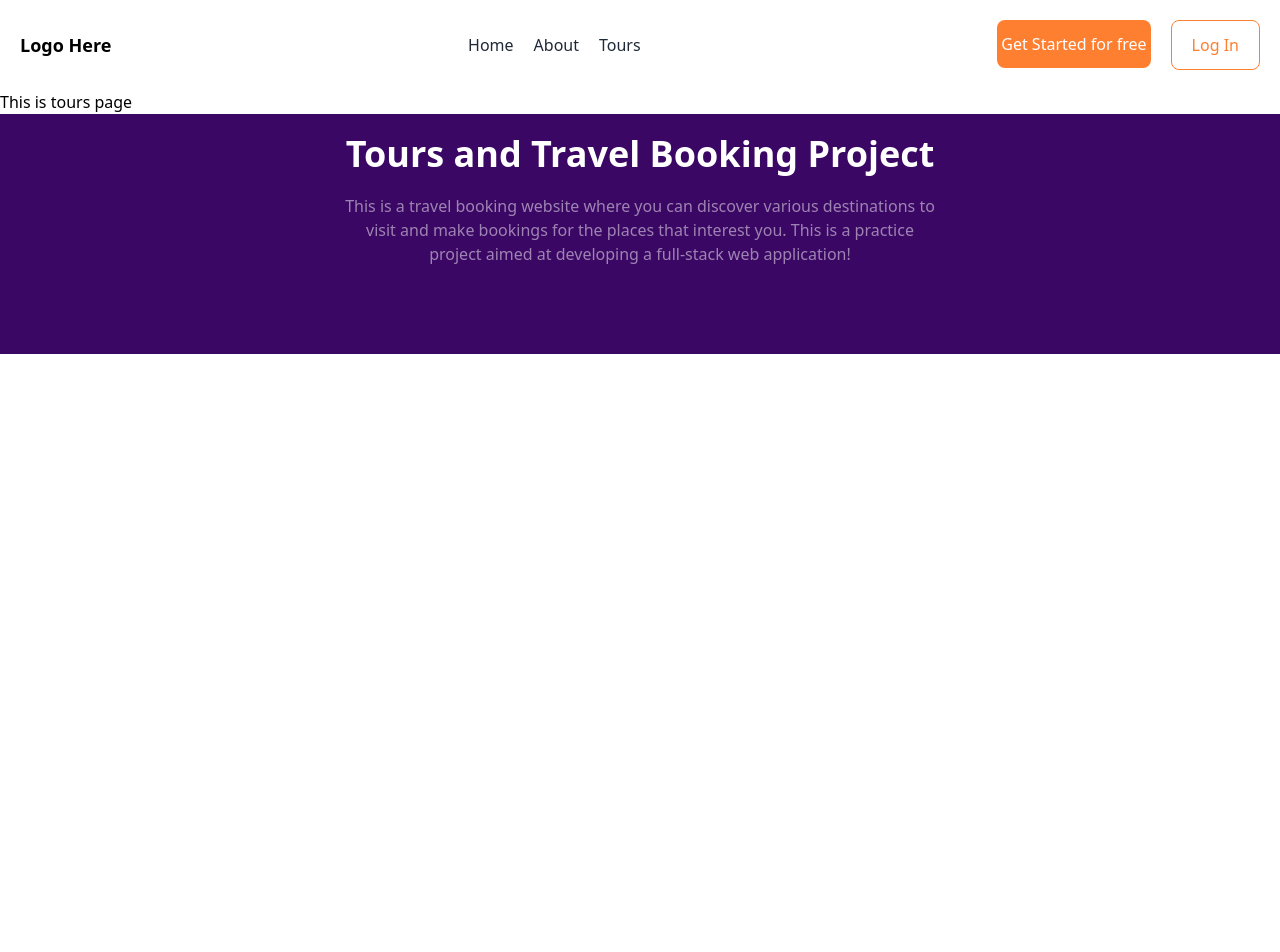
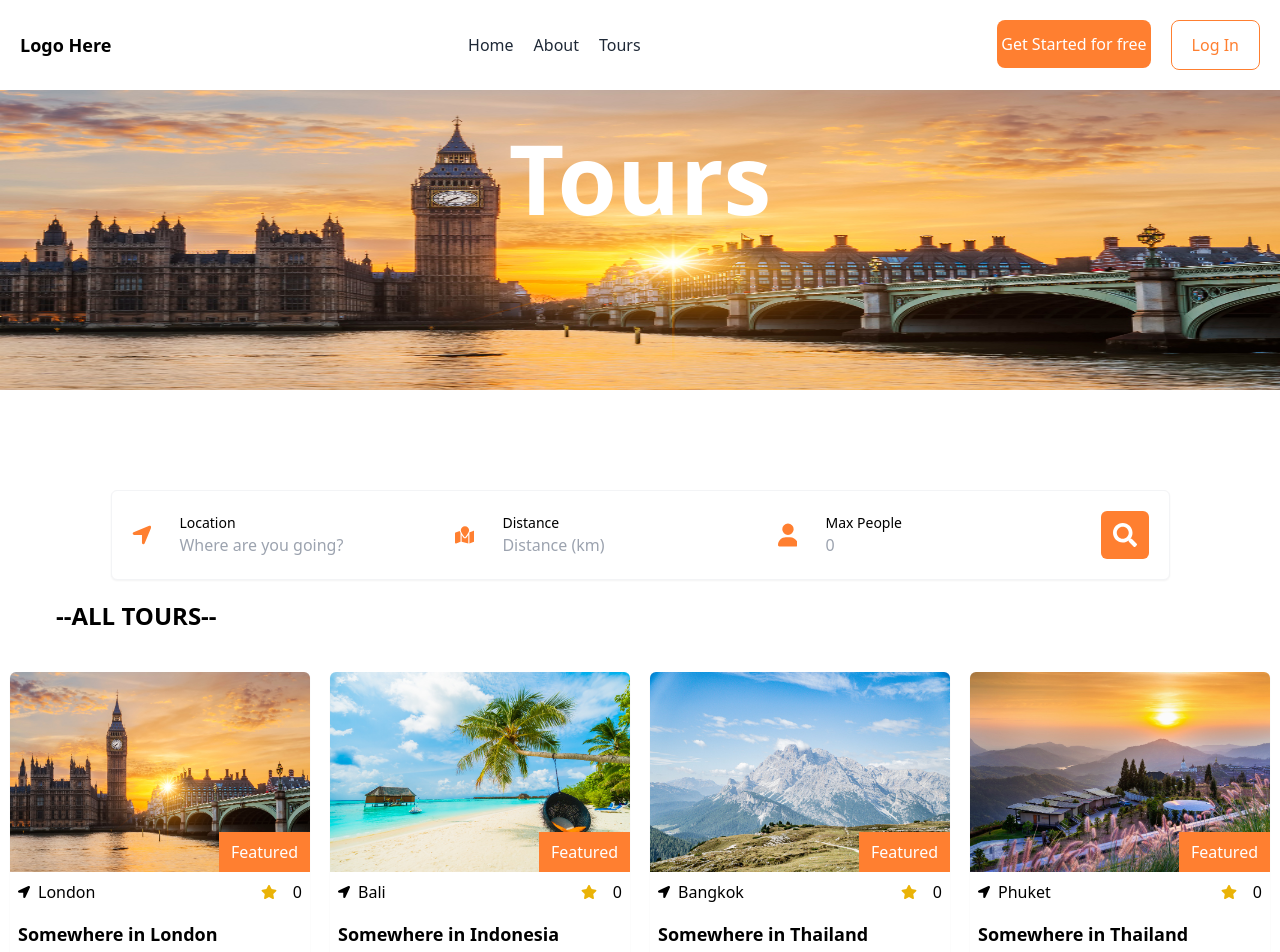
Before and after one commit to AadarshaKhatri/travelWorld, a React (Vite) app in the folder frontend/: page /tours in a window 1280 px wide. Shown: the top 952 px of the page. Before the commit the page ends 800 px from the top, so only its background shows below. Built offline with nearby package versions, Linux system fonts and the light colour scheme.

Commit message:
Frontend- Pagination Completed tours pages

```diff
--- a/frontend/src/components/FeaturedToursList/FeaturedTourList.tsx
+++ b/frontend/src/components/FeaturedToursList/FeaturedTourList.tsx
@@ -5,6 +5,7 @@ const FeaturedTourList = () => {
   const TourDetails = [
 
       {
+        "id":0,
         "title": "Westminister Bridge",
         "city": "London",
         "address": "Somewhere in London",
@@ -18,6 +19,7 @@ const FeaturedTourList = () => {
         "featured": true
       },
       {
+        "id":1,
         "title": "Bali, Indonesia",
         "city": "Bali",
         "address": "Somewhere in Indonesia",
@@ -31,6 +33,7 @@ const FeaturedTourList = () => {
         "featured": true
       },
       {
+        "id":2,
         "title": "Snowy Mountains, Thailand",
         "city": "Bangkok",
         "address": "Somewhere in Thailand",
@@ -44,6 +47,7 @@ const FeaturedTourList = () => {
         "featured": true
       },
       {
+        "id":3,
         "title": "Beautiful Sunrise, Thailand",
         "city": "Phuket",
         "address": "Somewhere in Thailand",
@@ -57,6 +61,7 @@ const FeaturedTourList = () => {
         "featured": true
       },
       {
+        "id":4,
         "title": "Nusa Pendia Bali, Indonesia",
         "city": "Bali",
         "address": "Somewhere in Indonesia",
@@ -70,6 +75,7 @@ const FeaturedTourList = () => {
         "featured": true
       },
       {
+        "id":5,
         "title": "Cherry Blossoms Spring",
         "city": "Tokyo",
         "address": "Somewhere in Japan",
@@ -83,6 +89,7 @@ const FeaturedTourList = () => {
         "featured": true
       },
       {
+        "id":6,
         "title": "Holmen Lofoten, France",
         "city": "Paris",
         "address": "Somewhere in France",
@@ -96,6 +103,7 @@ const FeaturedTourList = () => {
         "featured": true
       },
       {
+        "id":7,
         "title": "Snowy Mountains, Thailand",
         "city": "Bangkok",
         "address": "Somewhere in Thailand",
@@ -109,6 +117,7 @@ const FeaturedTourList = () => {
         "featured": true
       },
       {
+        "id":8,
         "title": "Jaflong, Sylhet",
         "city": "Sylhet",
         "address": "Somewhere in Sylhet",
@@ -122,6 +131,7 @@ const FeaturedTourList = () => {
         "featured": false
       },
       {
+        "id":9,
         "title": "Cox's Bazar Sea Beach",
         "city": "Chittagong",
         "address": "Somewhere in Chittagong",
@@ -151,6 +161,7 @@ const FeaturedTourList = () => {
 
             <TourCard
             key={index}
+            id={currentElement.id}
             title={currentElement.title}
             description={currentElement.desc}
             city={currentElement.city}
--- /dev/null
+++ b/frontend/src/components/Pagination/Pagination.tsx
@@ -0,0 +1,31 @@
+import { useEffect, useState } from "react";
+
+const Pagination = () => {
+  const [pageCount, setPageCount] = useState(0);
+  const [page, setPage] = useState(0);
+
+  useEffect(() => {
+    const pages = Math.ceil(5 / 8);
+    setPageCount(pages);
+  }, [page]);
+
+  return (
+    <section className="overflow-x-hidden">
+      <div className="w-full mx-10 flex flex-row justify-center pb-10">
+        {
+          [...Array(pageCount).keys()].map(number => (
+            <span
+              key={number}
+              className={`px-2 py-1 cursor-pointer ${page === number ? "bg-blue-500 text-white" : ""}`}
+              onClick={() => setPage(number)}
+            >
+              {number + 1}
+            </span>
+          ))
+        }
+      </div>
+    </section>
+  );
+};
+
+export default Pagination;
--- a/frontend/src/components/TourCard/TourCard.tsx
+++ b/frontend/src/components/TourCard/TourCard.tsx
@@ -3,6 +3,7 @@ import { Link } from "react-router-dom"
 
 interface TourCardProps {
   key:number,
+  id:number,
   title:string,
   city:string,
   address:string,
@@ -60,7 +61,7 @@ const TourCard = (props:TourCardProps) => {
             </div>
 
             <div>
-              <Link to={`/tours/${props.key}`}><button className="bg-yellow-500 text-white p-2 rounded-md cursor-pointer">Book Now</button></Link>
+              <Link to={`/tours/${props.id}`}><button className="bg-yellow-500 text-white p-2 rounded-md cursor-pointer">Book Now</button></Link>
             </div>
 
           </div>
--- a/frontend/src/output.css
+++ b/frontend/src/output.css
@@ -620,6 +620,10 @@ video {
   top: 0px;
 }
 
+.top-10 {
+  top: 2.5rem;
+}
+
 .top-40 {
   top: 10rem;
 }
@@ -632,9 +636,18 @@ video {
   z-index: 50;
 }
 
+.mx-10 {
+  margin-left: 2.5rem;
+  margin-right: 2.5rem;
+}
+
 .mx-auto {
   margin-left: auto;
   margin-right: auto;
+}
+
+.ml-14 {
+  margin-left: 3.5rem;
 }
 
 .mt-10 {
@@ -683,6 +696,10 @@ video {
 
 .h-screen {
   height: 100vh;
+}
+
+.max-h-\[300px\] {
+  max-height: 300px;
 }
 
 .w-\[100px\] {
@@ -759,6 +776,10 @@ video {
   row-gap: 1.25rem;
 }
 
+.overflow-x-hidden {
+  overflow-x: hidden;
+}
+
 .rounded-lg {
   border-radius: 0.5rem;
 }
@@ -791,6 +812,11 @@ video {
   background-color: rgb(0 0 0 / var(--tw-bg-opacity, 1));
 }
 
+.bg-blue-500 {
+  --tw-bg-opacity: 1;
+  background-color: rgb(59 130 246 / var(--tw-bg-opacity, 1));
+}
+
 .bg-primary {
   --tw-bg-opacity: 1;
   background-color: rgb(255 127 48 / var(--tw-bg-opacity, 1));
@@ -814,6 +840,11 @@ video {
 .object-cover {
   -o-object-fit: cover;
      object-fit: cover;
+}
+
+.object-fill {
+  -o-object-fit: fill;
+     object-fit: fill;
 }
 
 .p-2 {
@@ -857,6 +888,11 @@ video {
   padding-right: 1.25rem;
 }
 
+.py-1 {
+  padding-top: 0.25rem;
+  padding-bottom: 0.25rem;
+}
+
 .py-2 {
   padding-top: 0.5rem;
   padding-bottom: 0.5rem;
@@ -870,6 +906,10 @@ video {
 .py-5 {
   padding-top: 1.25rem;
   padding-bottom: 1.25rem;
+}
+
+.pb-10 {
+  padding-bottom: 2.5rem;
 }
 
 .pb-20 {
@@ -894,6 +934,11 @@ video {
 
 .text-center {
   text-align: center;
+}
+
+.text-2xl {
+  font-size: 1.5rem;
+  line-height: 2rem;
 }
 
 .text-4xl {
--- a/frontend/src/pages/Tours.tsx
+++ b/frontend/src/pages/Tours.tsx
@@ -1,8 +1,209 @@
+
+import Pagination from "../components/Pagination/Pagination"
+import SearchBar from "../components/SearchBar/SearchBar"
+import TourCard from "../components/TourCard/TourCard"
 
 
 const Tours = () => {
+  const TourDetails = [
+
+    {
+      "id":0,
+      "title": "Westminister Bridge",
+      "city": "London",
+      "address": "Somewhere in London",
+      "distance": 300,
+      "price": 99,
+      "maxGroupSize": 10,
+      "desc": "this is the description",
+      "reviews": [],
+
+      "photo": "/assets/tour-img01.jpg",
+      "featured": true
+    },
+    {
+      "id":1,
+      "title": "Bali, Indonesia",
+      "city": "Bali",
+      "address": "Somewhere in Indonesia",
+      "distance": 400,
+      "price": 99,
+      "maxGroupSize": 8,
+      "desc": "this is the description",
+      "reviews": [],
+
+      "photo": "/assets/tour-img02.jpg",
+      "featured": true
+    },
+    {
+      "id":2,
+      "title": "Snowy Mountains, Thailand",
+      "city": "Bangkok",
+      "address": "Somewhere in Thailand",
+      "distance": 500,
+      "price": 99,
+      "maxGroupSize": 8,
+      "desc": "this is the description",
+      "reviews": [],
+
+      "photo": "/assets/tour-img03.jpg",
+      "featured": true
+    },
+    {
+      "id":3,
+      "title": "Beautiful Sunrise, Thailand",
+      "city": "Phuket",
+      "address": "Somewhere in Thailand",
+      "distance": 500,
+      "price": 99,
+      "maxGroupSize": 8,
+      "desc": "this is the description",
+      "reviews": [],
+
+      "photo": "/assets/tour-img04.jpg",
+      "featured": true
+    },
+    {
+      "id":4,
+      "title": "Nusa Pendia Bali, Indonesia",
+      "city": "Bali",
+      "address": "Somewhere in Indonesia",
+      "distance": 500,
+      "price": 99,
+      "maxGroupSize": 8,
+      "desc": "this is the description",
+      "reviews": [],
+
+      "photo": "/assets/tour-img02.jpg",
+      "featured": true
+    },
+    {
+      "id":5,
+      "title": "Cherry Blossoms Spring",
+      "city": "Tokyo",
+      "address": "Somewhere in Japan",
+      "distance": 500,
+      "price": 99,
+      "maxGroupSize": 8,
+      "desc": "this is the description",
+      "reviews": [],
+
+      "photo": "/assets/tour-img01.jpg",
+      "featured": true
+    },
+    {
+      "id":6,
+      "title": "Holmen Lofoten, France",
+      "city": "Paris",
+      "address": "Somewhere in France",
+      "distance": 500,
+      "price": 99,
+      "maxGroupSize": 8,
+      "desc": "this is the description",
+      "reviews": [],
+
+      "photo": "/assets/tour-img05.jpg",
+      "featured": true
+    },
+    {
+      "id":7,
+      "title": "Snowy Mountains, Thailand",
+      "city": "Bangkok",
+      "address": "Somewhere in Thailand",
+      "distance": 500,
+      "price": 99,
+      "maxGroupSize": 8,
+      "desc": "this is the description",
+      "reviews": [],
+
+      "photo": "/assets/tour-img04.jpg",
+      "featured": true
+    },
+    {
+      "id":8,
+      "title": "Jaflong, Sylhet",
+      "city": "Sylhet",
+      "address": "Somewhere in Sylhet",
+      "distance": 100,
+      "price": 99,
+      "maxGroupSize": 5,
+      "desc": "this is the description",
+      "reviews": [],
+
+      "photo": "/assets/tour-img01.jpg",
+      "featured": false
+    },
+    {
+      "id":9,
+      "title": "Cox's Bazar Sea Beach",
+      "city": "Chittagong",
+      "address": "Somewhere in Chittagong",
+      "distance": 500,
+      "price": 99,
+      "maxGroupSize": 8,
+      "desc": "this is the description",
+      "reviews": [],
+
+      "photo": "/assets/tour-img03.jpg",
+      "featured": false
+    }
+  ]
   return (
-    <div>This is tours page</div>
+    <section>
+      <div>
+
+        {/* UpperSection */}
+        <div className="relative flex flex-row justify-center items-center pb-20">
+          <img src="/assets/tour-img01.jpg" className="w-full max-h-[300px] object-fill">
+
+          </img>
+          <h2 className="text-8xl text-white absolute font-bold top-10">Tours</h2>
+        </div>
+
+        {/* Search Bar */}
+
+        <div className="w-full flex flex-row justify-center">
+          <SearchBar/>
+        </div>
+
+      {/* Featured Tours Card */}
+        <div >
+          <h2 className="font-semibold text-2xl ml-14">--ALL TOURS--</h2>
+
+
+          <div className="flex flex-col justify-center items-center md:flex-row md:flex-wrap gap-5 mt-10 pb-20">
+        {
+          TourDetails.map((currentElement,index)=>(
+
+            <TourCard
+            key={index}
+            id={currentElement.id}
+            title={currentElement.title}
+            description={currentElement.desc}
+            city={currentElement.city}
+            address={currentElement.address}
+            distance={currentElement.distance}
+            price={currentElement.price}
+            groupSize={currentElement.maxGroupSize}
+            reviews={currentElement.reviews}
+            photo={currentElement.photo}
+            featured={currentElement.featured}
+            />
+          ))
+        }
+
+      </div>
+
+        </div>
+
+        <div>
+
+        </div>
+        <Pagination/>
+      </div>
+
+
+    </section>
   )
 }
 
```
